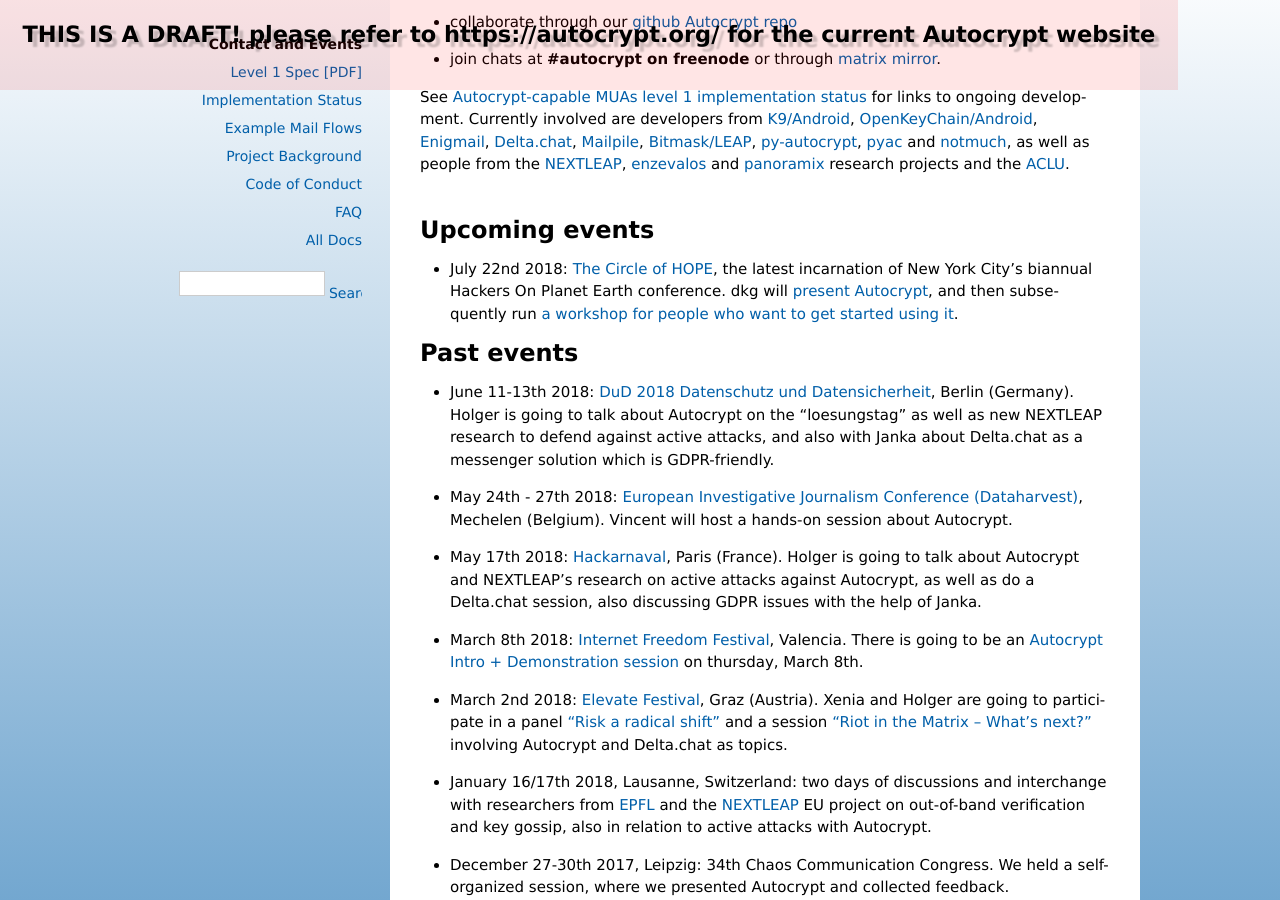
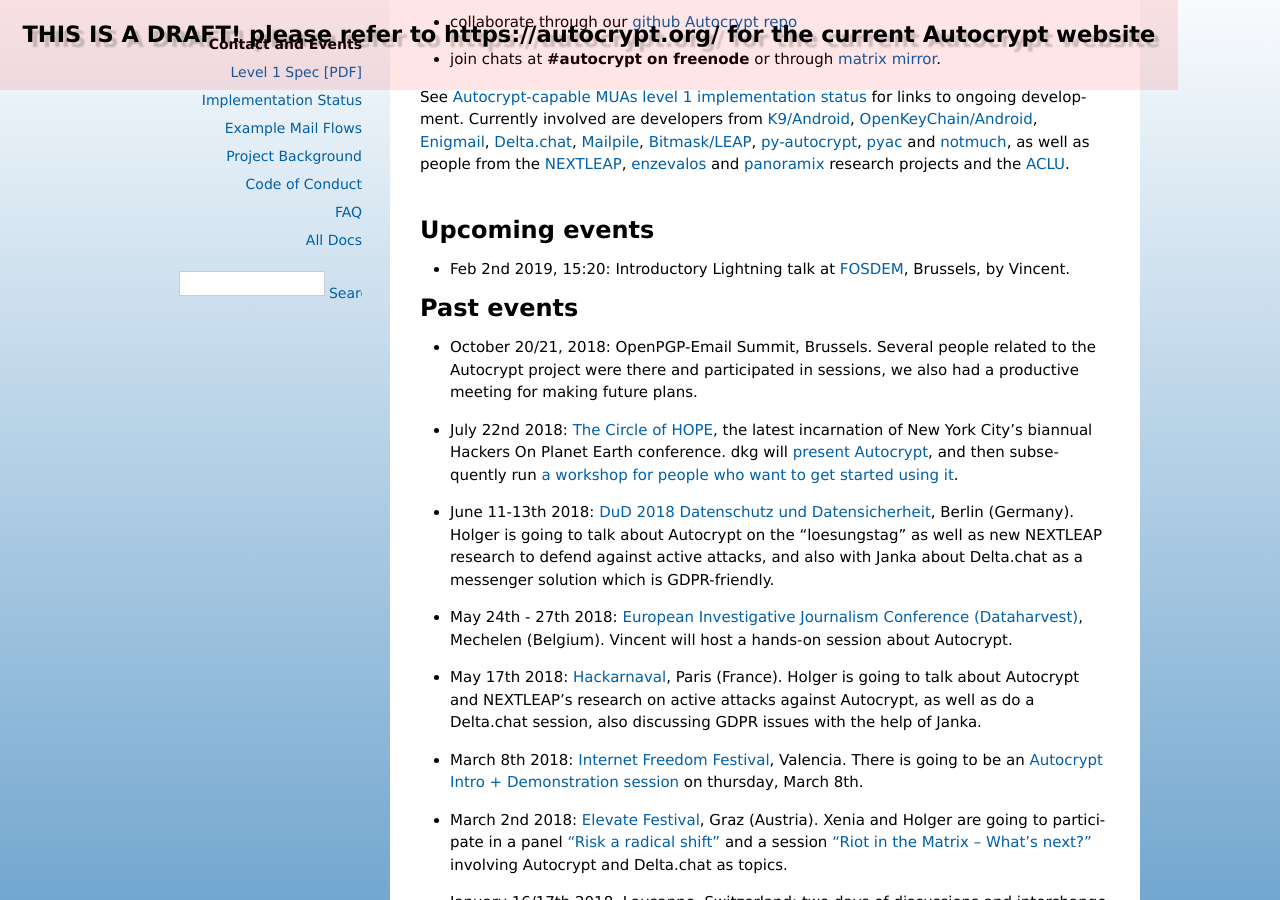
Before and after one commit to autocrypt/autocrypt, a Sphinx documentation site: the page built from doc/contact.rst, in a window 1280 px wide and 900 px high, scrolled down 324 px. Built offline with Sphinx 7.4.7, drawn with Linux system fonts in a browser that asks for light colours.

Commit message:
update events

```diff
--- a/doc/contact.rst
+++ b/doc/contact.rst
@@ -55,13 +55,8 @@
 Upcoming events
 ---------------
 
-- July 22nd 2018: `The Circle of HOPE <https://www.hope.net/>`_, the
-  latest incarnation of New York City's biannual Hackers On Planet
-  Earth conference.  dkg will `present Autocrypt
-  <https://hope.net/schedule.html#-autocrypt-end-to-end-encryped-email-for-everyone->`_,
-  and then subsequently run `a workshop for people who want to get
-  started using it
-  <https://www.hope.net/workshops.html#-getting-started-with-autocrypt->`_.
+- Feb 2nd 2019, 15:20: Introductory Lightning talk at `FOSDEM
+  <https://fosdem.org>`_, Brussels, by Vincent.
 
 .. _`33c3`: https://events.ccc.de/congress/2016/wiki/Main_Page
 
@@ -77,6 +72,18 @@
 
 Past events
 -------------
+
+- October 20/21, 2018: OpenPGP-Email Summit, Brussels. Several people
+  related to the Autocrypt project were there and participated in
+  sessions, we also had a productive meeting for making future plans.
+
+- July 22nd 2018: `The Circle of HOPE <https://www.hope.net/>`_, the
+  latest incarnation of New York City's biannual Hackers On Planet
+  Earth conference.  dkg will `present Autocrypt
+  <https://hope.net/schedule.html#-autocrypt-end-to-end-encryped-email-for-everyone->`_,
+  and then subsequently run `a workshop for people who want to get
+  started using it
+  <https://www.hope.net/workshops.html#-getting-started-with-autocrypt->`_.
 
 - June 11-13th 2018: `DuD 2018 Datenschutz und Datensicherheit
   <https://www.computas.de/konferenzen/dud_2018/DuD_2018.html>`_, Berlin (Germany).
```
